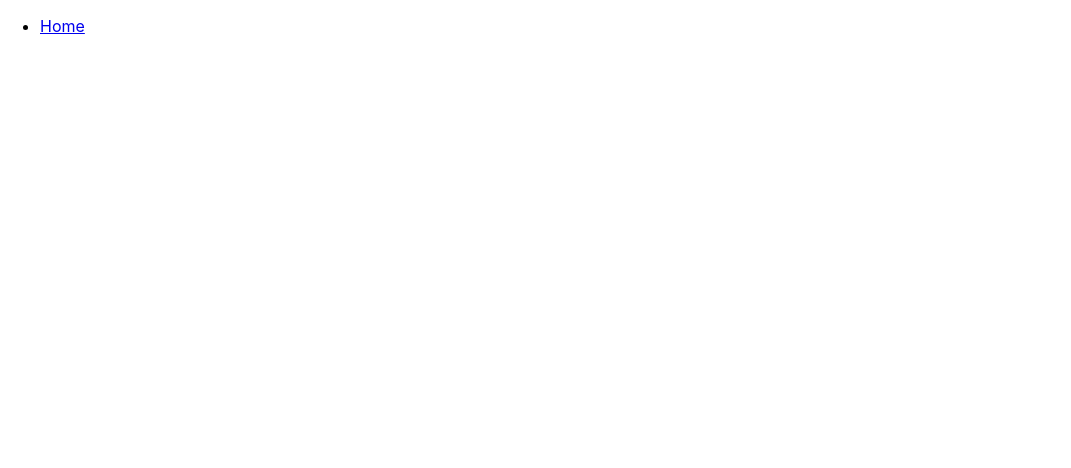
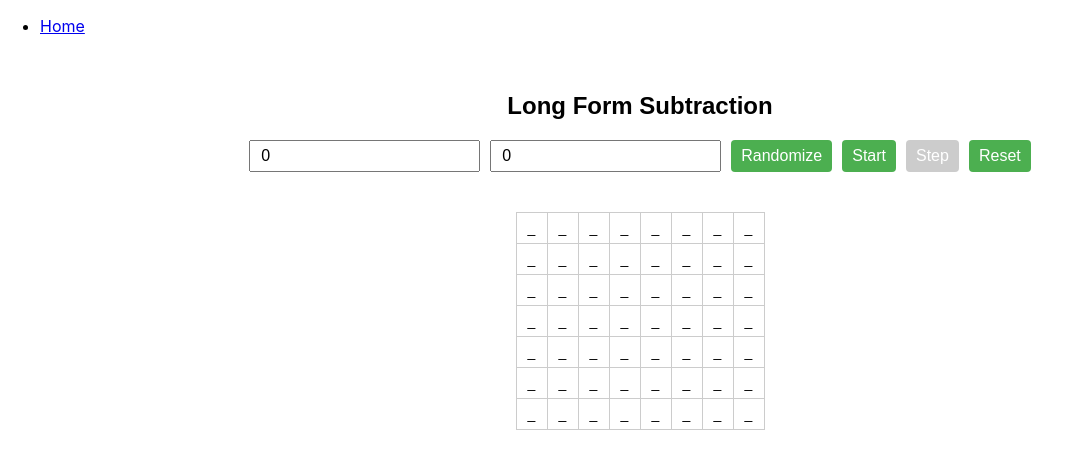
Before and after one commit to hereEthereal/explanationCatchall, a React (Create React App) app in the folder catchallreactexplanations/: page /long-form-subtraction in a window 1280 px wide. Before the commit this address had no page. Shown: the top 468 px of the page, without its empty margins (0-1071 px from the left). Built offline with nearby package versions, Linux system fonts and the light colour scheme.

Commit message:
added long form subtraction

```diff
--- a/catchallreactexplanations/src/App.tsx
+++ b/catchallreactexplanations/src/App.tsx
@@ -4,12 +4,15 @@ import AppA from './projects/AppA';
 import AppB from './projects/AppB';
 import SquareRootB from './projects/SquareRootB';
 import GridTool from './projects/GridTool';
+import { LongFormSubtraction } from './projects/LongFormSubtraction';
+
 
 const projectList = [
   { name: 'App A', path: '/app-a', element: <AppA /> },
   { name: 'App B', path: '/app-b', element: <AppB /> },
   { name: 'Babylonian Method Square Visualizer', path: '/square-root', element: <SquareRootB /> },
   { name: 'Grid Tool', path: '/grid-tool', element: <GridTool /> },
+  { name: 'Long Form Subtraction', path: '/long-form-subtraction', element: <LongFormSubtraction /> },
 ];
 
 const Home: React.FC = () => (
--- /dev/null
+++ b/catchallreactexplanations/src/projects/LongFormSubtraction.tsx
@@ -0,0 +1,258 @@
+import React, { useState, useEffect } from 'react';
+import styled from 'styled-components';
+
+// Styled components
+const Container = styled.div`
+  font-family: Arial, sans-serif;
+  display: flex;
+  flex-direction: column;
+  align-items: center;
+  padding: 20px;
+`;
+
+const Title = styled.h2`
+  font-size: 24px;
+  margin-bottom: 20px;
+`;
+
+const InputContainer = styled.div`
+  display: flex;
+  gap: 10px;
+  margin-bottom: 20px;
+`;
+
+const Input = styled.input`
+  padding: 5px 10px;
+  font-size: 16px;
+`;
+
+const Button = styled.button<{ disabled?: boolean }>`
+  padding: 5px 10px;
+  font-size: 16px;
+  cursor: pointer;
+  background-color: ${props => props.disabled ? '#ccc' : '#4CAF50'};
+  color: white;
+  border: none;
+  border-radius: 4px;
+
+  &:hover {
+    background-color: ${props => props.disabled ? '#ccc' : '#45a049'};
+  }
+`;
+
+const Grid = styled.div`
+  display: grid;
+  grid-template-columns: repeat(8, 30px);
+  gap: 1px;
+  background-color: #ccc;
+  padding: 1px;
+  margin-top: 20px;
+`;
+
+const Cell = styled.div`
+  width: 30px;
+  height: 30px;
+  background-color: white;
+  display: flex;
+  justify-content: center;
+  align-items: center;
+  font-size: 14px;
+`;
+
+const Explanation = styled.div`
+  margin-top: 20px;
+  max-width: 400px;
+  text-align: center;
+`;
+
+// Types
+interface GridState {
+  [key: number]: string[];
+}
+
+// LongFormSubtraction component
+export const LongFormSubtraction: React.FC = () => {
+  const [number1, setNumber1] = useState<number>(0);
+  const [number2, setNumber2] = useState<number>(0);
+  const [currentStep, setCurrentStep] = useState<number>(0);
+  const [gridState, setGridState] = useState<GridState>({});
+  const [explanation, setExplanation] = useState<string>('');
+  const [isStarted, setIsStarted] = useState<boolean>(false);
+  const [isBorrowing, setIsBorrowing] = useState<boolean>(false);
+  const [borrowFrom, setBorrowFrom] = useState<number>(-1);
+  const [isComplete, setIsComplete] = useState<boolean>(false);
+
+  const maxDigits = 7;
+
+  useEffect(() => {
+    initializeGrid();
+  }, []);
+
+  const initializeGrid = () => {
+    const newGridState: GridState = {};
+    for (let i = 0; i < 7; i++) {
+      newGridState[i] = Array(8).fill('_');
+    }
+    setGridState(newGridState);
+  };
+
+  const start = () => {
+    if (isNaN(number1) || isNaN(number2) || number1 < number2) {
+      alert('Please enter valid numbers. Number 1 should be greater than Number 2.');
+      return;
+    }
+
+    setCurrentStep(0);
+    setIsComplete(false);
+    initializeGrid();
+    populateInitialNumbers();
+    setIsStarted(true);
+    setExplanation('Initial setup complete. Click "Step" to begin subtraction.');
+  };
+
+  const populateInitialNumbers = () => {
+    const num1Str = number1.toString().padStart(maxDigits, ' ');
+    const num2Str = number2.toString().padStart(maxDigits, ' ');
+
+    setGridState(prevState => {
+      const newState = { ...prevState };
+      for (let i = 0; i < maxDigits; i++) {
+        newState[2][i + 1] = num1Str[i] === ' ' ? '_' : num1Str[i];
+        newState[3][i + 1] = num2Str[i] === ' ' ? '_' : num2Str[i];
+      }
+      return newState;
+    });
+  };
+
+
+  const step = () => {
+    if (isComplete) {
+      return;
+    }
+
+    const currentColumn = maxDigits - currentStep;
+
+    // Check if the subtraction is complete
+    const resultArray = Object.values(gridState[4] || {}).filter(val => val !== '_');
+    const currentResult = resultArray.length > 0 ? parseInt(resultArray.join('')) : NaN;
+
+    if (currentStep >= maxDigits || (number1 - number2 === currentResult && !isNaN(currentResult))) {
+      setExplanation('Subtraction complete!');
+      setIsStarted(false);
+      setIsComplete(true);
+      return;
+    }
+
+    let upperDigit = parseInt(gridState[2][currentColumn]);
+    const lowerDigit = parseInt(gridState[3][currentColumn]);
+
+    if (isBorrowing) {
+      const result = (upperDigit + 10) - lowerDigit;
+      setGridState(prevState => ({
+        ...prevState,
+        4: {
+          ...prevState[4],
+          [currentColumn]: result.toString()
+        }
+      }));
+      setExplanation(`Step ${currentStep + 1}: Subtracting ${lowerDigit} from ${upperDigit + 10} in the ${getPositionName(currentStep)} column. Result: ${result}`);
+      setIsBorrowing(false);
+      setCurrentStep(prevStep => prevStep + 1);
+    } else if (upperDigit < lowerDigit) {
+      let newBorrowFrom = currentColumn - 1;
+      const newGridState = { ...gridState };
+      while (newBorrowFrom > 0 && newGridState[2][newBorrowFrom] === '0') {
+        newGridState[2][newBorrowFrom] = '9';
+        newBorrowFrom--;
+      }
+      if (newBorrowFrom > 0) {
+        newGridState[2][newBorrowFrom] = (parseInt(newGridState[2][newBorrowFrom]) - 1).toString();
+        newGridState[1][currentColumn] = '1';
+        setGridState(newGridState);
+        setBorrowFrom(newBorrowFrom);
+        setExplanation(`Step ${currentStep + 1}: Borrowing 10 from the ${getPositionName(currentStep - 1)} column for the ${getPositionName(currentStep)} column.`);
+        setIsBorrowing(true);
+      }
+    } else {
+      const result = upperDigit - lowerDigit;
+      setGridState(prevState => ({
+        ...prevState,
+        4: {
+          ...prevState[4],
+          [currentColumn]: result.toString()
+        }
+      }));
+      setExplanation(`Step ${currentStep + 1}: Subtracting ${lowerDigit} from ${upperDigit} in the ${getPositionName(currentStep)} column. Result: ${result}`);
+      setCurrentStep(prevStep => prevStep + 1);
+    }
+  };
+
+
+  const getPositionName = (step: number): string => {
+    const positions = ['ones', 'tens', 'hundreds', 'thousands', 'ten thousands', 'hundred thousands', 'millions'];
+    return positions[step] || '';
+  };
+
+  const reset = () => {
+    initializeGrid();
+    setNumber1(0);
+    setNumber2(0);
+    setCurrentStep(0);
+    setIsStarted(false);
+    setIsBorrowing(false);
+    setBorrowFrom(-1);
+    setExplanation('');
+    setIsComplete(false);
+  };
+
+  const randomize = () => {
+    const min = 1000;
+    const max = 9999;
+    const randomNum1 = Math.floor(Math.random() * (max - min + 1)) + min;
+    const randomNum2 = Math.floor(Math.random() * (randomNum1 - min + 1)) + min;
+    setNumber1(randomNum1);
+    setNumber2(randomNum2);
+  };
+
+  return (
+    <Container>
+      <Title>Long Form Subtraction</Title>
+      <InputContainer>
+        <Input
+          type="number"
+          value={number1}
+          onChange={(e) => setNumber1(parseInt(e.target.value))}
+          placeholder="Number 1"
+        />
+        <Input
+          type="number"
+          value={number2}
+          onChange={(e) => setNumber2(parseInt(e.target.value))}
+          placeholder="Number 2"
+        />
+        <Button onClick={randomize} disabled={isStarted}>
+          Randomize
+        </Button>
+        <Button onClick={start} disabled={isStarted}>
+          Start
+        </Button>
+        <Button onClick={step} disabled={!isStarted || isComplete}>
+          Step
+        </Button>
+        <Button onClick={reset}>
+          Reset
+        </Button>
+      </InputContainer>
+      <Grid>
+        {[0, 1, 2, 3, 4, 5, 6].map(row =>
+          [0, 1, 2, 3, 4, 5, 6, 7].map(col => (
+            <Cell key={`${row}-${col}`}>
+              {gridState[row] && gridState[row][col] ? gridState[row][col] : ''}
+            </Cell>
+          ))
+        )}
+      </Grid>
+      <Explanation>{explanation}</Explanation>
+    </Container>
+  );
+};
```
